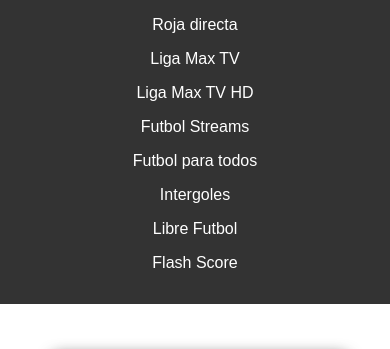
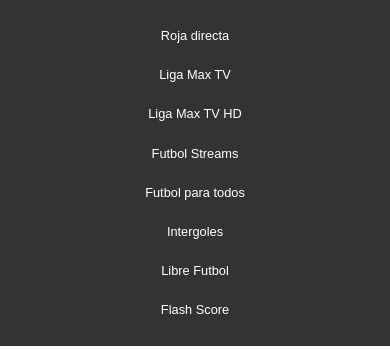
Before and after one commit to SirNayibDeLaHoz/actividad2, a plain HTML site: page index.html in a window 390 px wide. Shown: the top 349 px of the page. Drawn offline with Linux system fonts and the light colour scheme.

Commit message:
Ajuste diseño responsive
Ajuste en header

```diff
--- a/index.html
+++ b/index.html
@@ -77,7 +77,7 @@
                 <a href="https://yokoikenjioficial.com/" class="details-button">Más</a>
             </div>
             <div class="card">
-                <img src="https://www.liverpoolfc.com/liverpoolfc_crest.png" alt="Imagen 2">
+                <img src="https://backend.liverpoolfc.com/sites/default/files/styles/sm/public/2024-06/lfc-digital-crest-2024.webp?itok=-LvUwDai" alt="Imagen 2">
                 <h3>Liverpool Football Club</h3>
                 <p>Liverpool Football Club es un club de fútbol profesional con sede en Liverpool,
                     Inglaterra. El club compite en la Premier League, la máxima categoría del fútbol
--- a/styles.css
+++ b/styles.css
@@ -14,21 +14,34 @@ header {
 }
 
 .navbar {
+    display: flex;
+    flex-wrap: wrap;
+    padding: 0;
+    margin: 0;
     list-style: none;
+    justify-content: space-around;
+    box-sizing: border-box;
+}
+
+.navbar li {
+    flex: 1 1 auto;
+    text-align: center;
     margin: 0;
-    padding: 0;
-    display: flex;
-    justify-content: space-around;
+    padding: 5px;
 }
 
 .navbar a {
     color: #fff;
     text-decoration: none;
     padding: 0.5rem 1rem;
+    font-size: 0.8rem;
+    line-height: 1.2rem;
+    text-align: center;
 }
 
 .navbar a:hover {
     background-color: #555;
+    border-radius: 3px;
 }
 
 /* Estilos para las tarjetas (cards) */
@@ -45,8 +58,9 @@ header {
     border-radius: 5px;
     margin: 1rem;
     padding: 1rem;
-    width: calc(20% - 2rem); /* Cambia el ancho para 4 tarjetas por fila */
-    box-shadow: 0 2px 5px rgba(0,0,0,0.1);
+    width: calc(20% - 2rem);
+    /* Cambia el ancho para 4 tarjetas por fila */
+    box-shadow: 0 2px 5px rgba(0, 0, 0, 0.1);
     transition: transform 0.3s;
     -webkit-box-shadow: 19px 14px 25px 3px rgba(0, 0, 0, 0.75);
     -moz-box-shadow: 19px 14px 25px 3px rgba(0, 0, 0, 0.75);
@@ -99,13 +113,16 @@ footer {
     margin: 0;
     padding: 0;
     display: flex;
-    flex-wrap: wrap; /* Permite que los elementos se envuelvan en pantallas pequeñas */
-    justify-content: center; /* Centra los elementos en la línea */
+    flex-wrap: wrap;
+    /* Permite que los elementos se envuelvan en pantallas pequeñas */
+    justify-content: center;
+    /* Centra los elementos en la línea */
 }
 
 .social-links li {
     display: inline;
-    margin: 0.5rem 1rem; /* Aumenta el margen superior e inferior */
+    margin: 0.5rem 1rem;
+    /* Aumenta el margen superior e inferior */
 }
 
 .social-links a {
@@ -130,6 +147,7 @@ footer {
     }
 
     .navbar li {
-        margin-bottom: 1rem;
+        flex: 1 1 100%;
+        padding: 10px;
     }
 }
```
